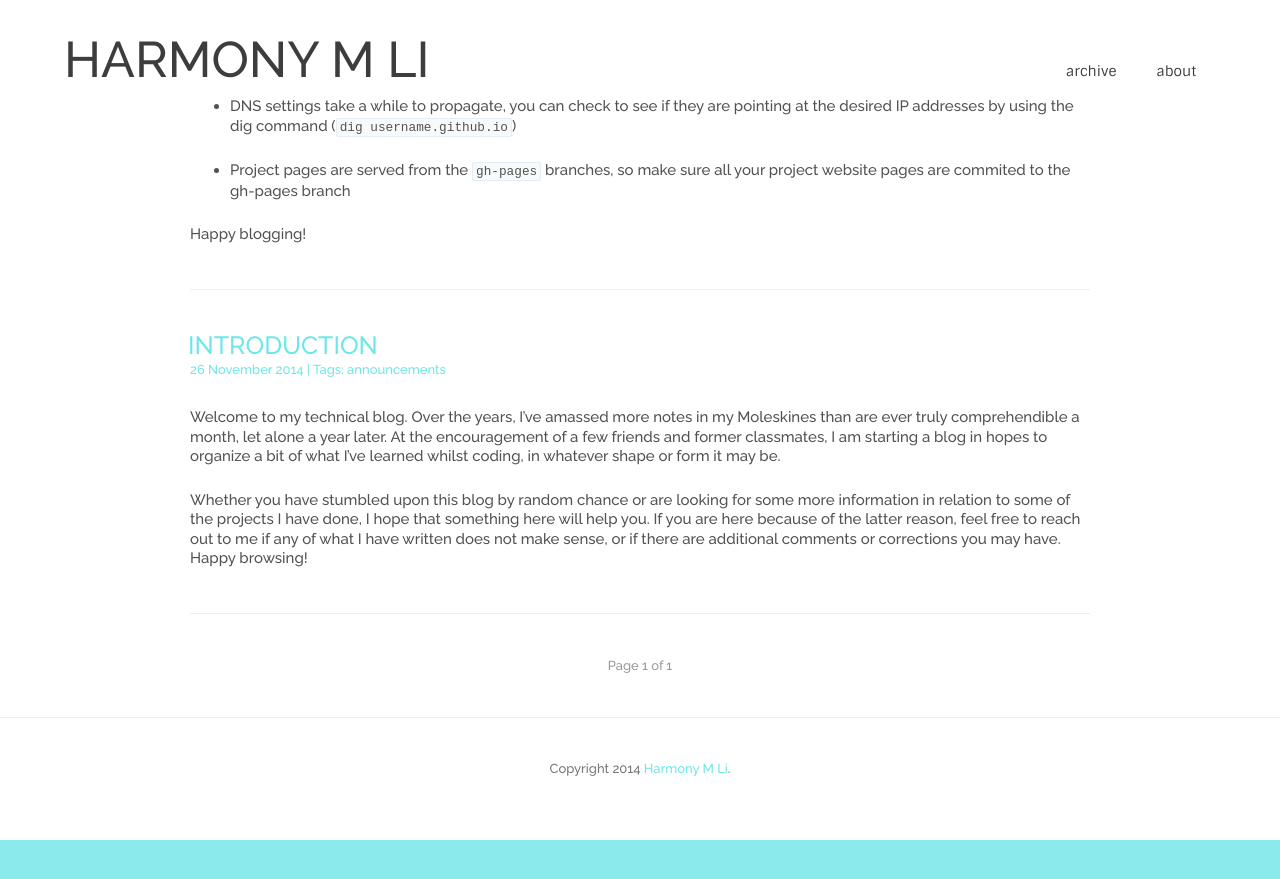
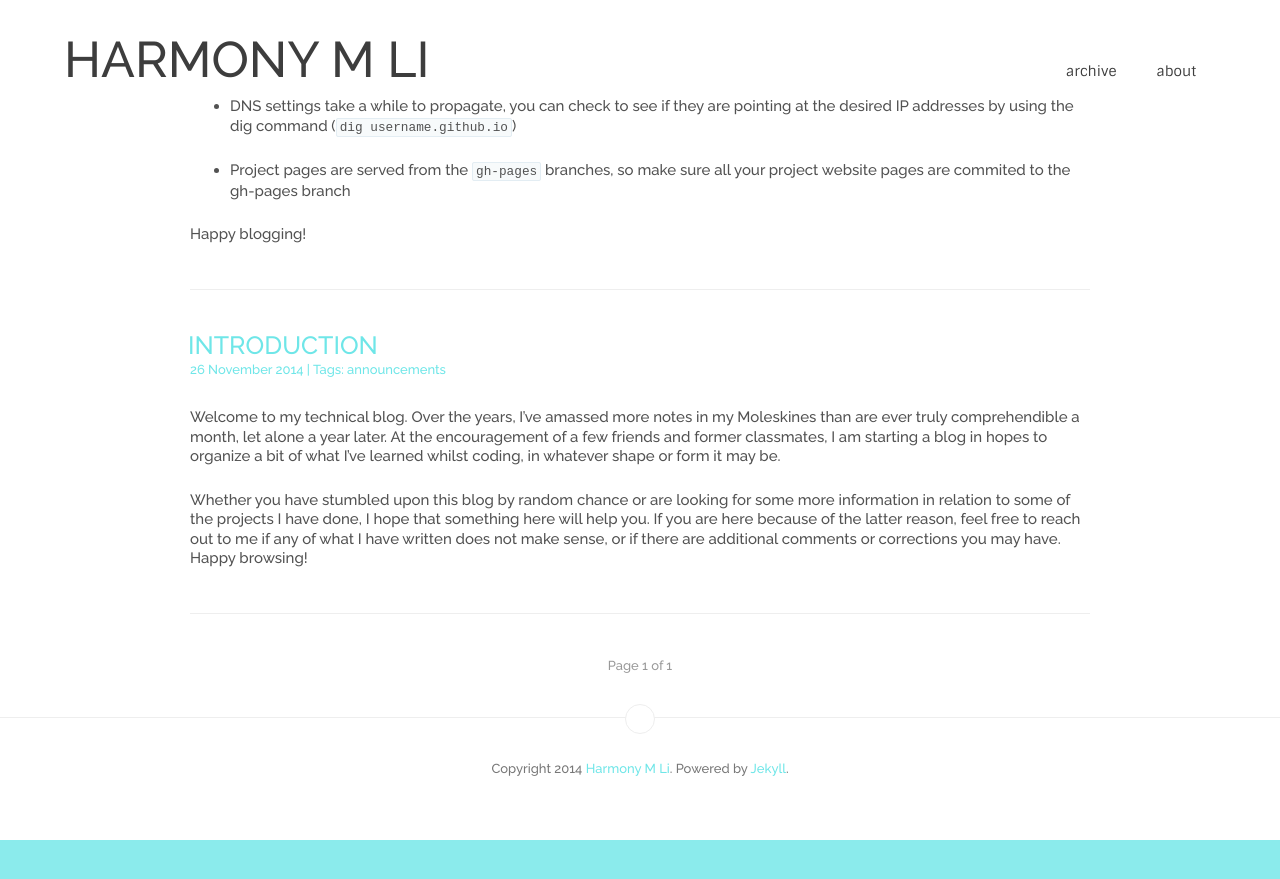
Before and after one commit to harmoli/blog, a Jekyll site: the page built from index.html, in a window 1280 px wide and 900 px high, scrolled down 1403 px. Shown: the top 879 px of the window. Built offline with Jekyll 4.4.1, drawn with Linux system fonts in a browser that asks for light colours; the list of posts is cut into pages by our own code.

Commit message:
Update default.html

```diff
--- a/_layouts/default.html
+++ b/_layouts/default.html
@@ -28,8 +28,9 @@
     </div>
     <!-- Footer -->
     <footer class="site-footer">
+      <a class="subscribe icon-feed" href="{{site.url}}/feed.xml"><span class="tooltip">Subscribe!</span></a>
       <div class="inner">
-        <section class="copyright">Copyright 2014 <a href="{{ site.authorurl }}">{{ site.author }}</a>.
+        <section class="copyright">Copyright 2014 <a href="{{ site.authorurl }}">{{ site.author }}</a>. Powered by <a href="http://jekyllrb.com/">Jekyll</a>.
       </div>
       <div class="spacer">
       </div>
```
